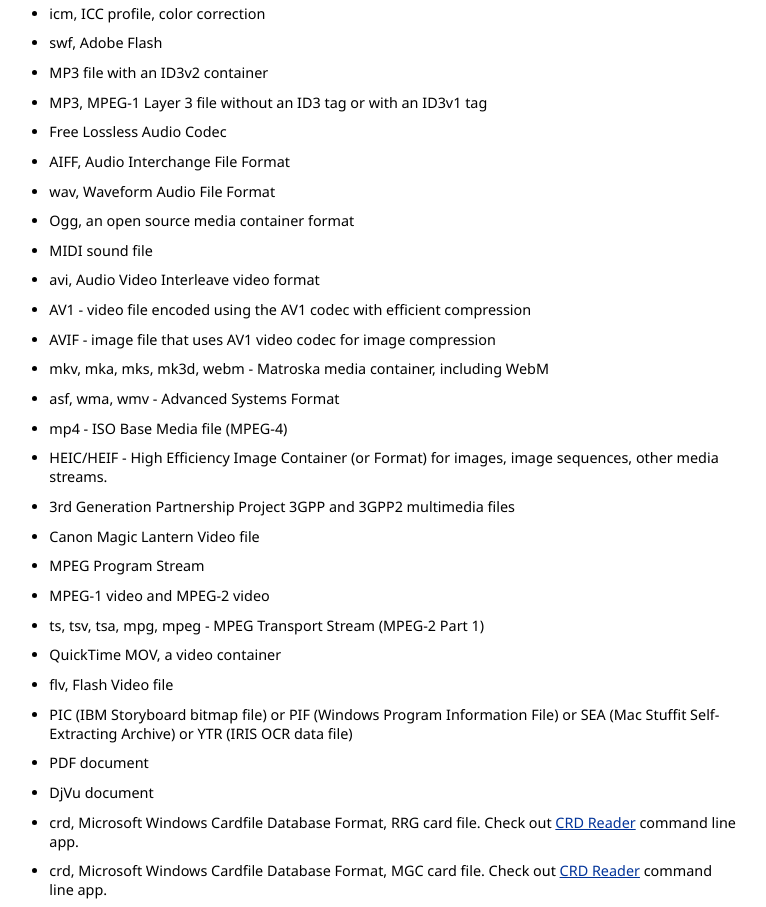
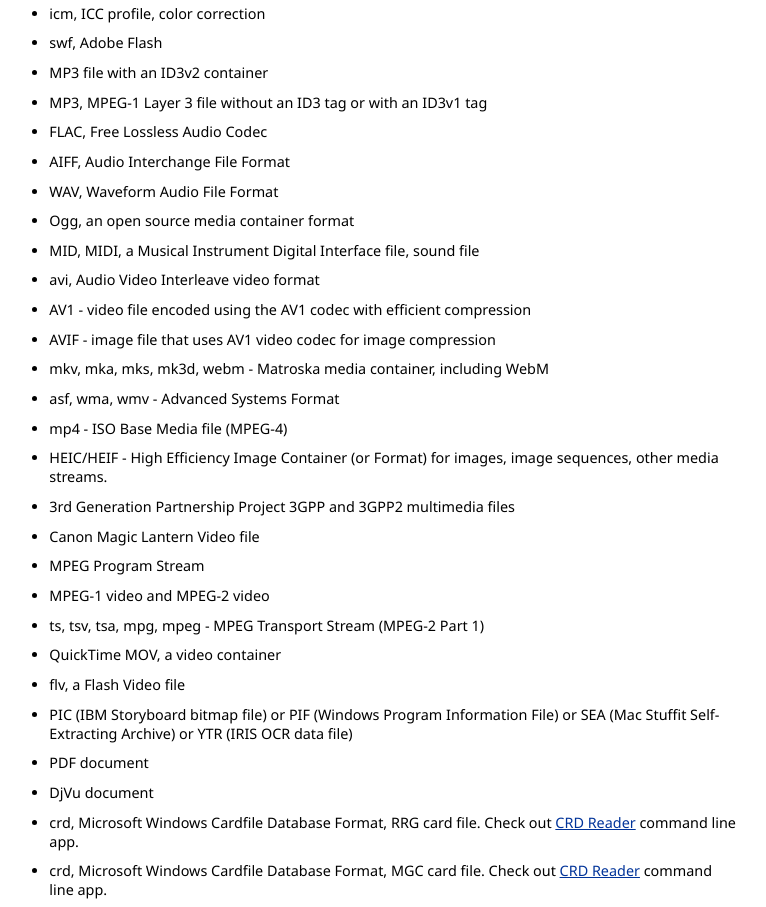
Before and after one commit to eakondratiev/eakondratiev.github.io, a plain HTML site: page file.htm in a window 1280 px wide. Shown: the part 1420-2327 px from the top of the page, without its empty margins (254-1020 px from the left). Drawn offline with Linux system fonts and the light colour scheme; no server answers.

Commit message:
texts updated

```diff
--- a/file.htm
+++ b/file.htm
@@ -171,11 +171,11 @@
 <li>swf, Adobe Flash</li>
 <li>MP3 file with an ID3v2 container</li>
 <li>MP3, MPEG-1 Layer 3 file without an ID3 tag or with an ID3v1 tag</li>
-<li>Free Lossless Audio Codec</li>
+<li>FLAC, Free Lossless Audio Codec</li>
 <li>AIFF, Audio Interchange File Format</li>
-<li>wav, Waveform Audio File Format</li>
+<li>WAV, Waveform Audio File Format</li>
 <li>Ogg, an open source media container format</li>
-<li>MIDI sound file</li>
+<li>MID, MIDI, a Musical Instrument Digital Interface file, sound file</li>
 <li>avi, Audio Video Interleave video format</li>
 <li id="description_AV1">AV1 - video file encoded using the AV1 codec with efficient compression</li>
 <li id="description_AVIF">AVIF - image file that uses AV1 video codec for image compression</li>
@@ -189,7 +189,7 @@
 <li>MPEG-1 video and MPEG-2 video</li>
 <li>ts, tsv, tsa, mpg, mpeg - MPEG Transport Stream (MPEG-2 Part 1)</li>
 <li>QuickTime MOV, a video container</li>
-<li>flv, Flash Video file</li>
+<li>flv, a Flash Video file</li>
 <li>PIC (IBM Storyboard bitmap file) or PIF (Windows Program Information File) or SEA (Mac Stuffit Self-Extracting Archive) or YTR (IRIS OCR data file)</li>
 <li>PDF document</li>
 <li>DjVu document</li>
```
